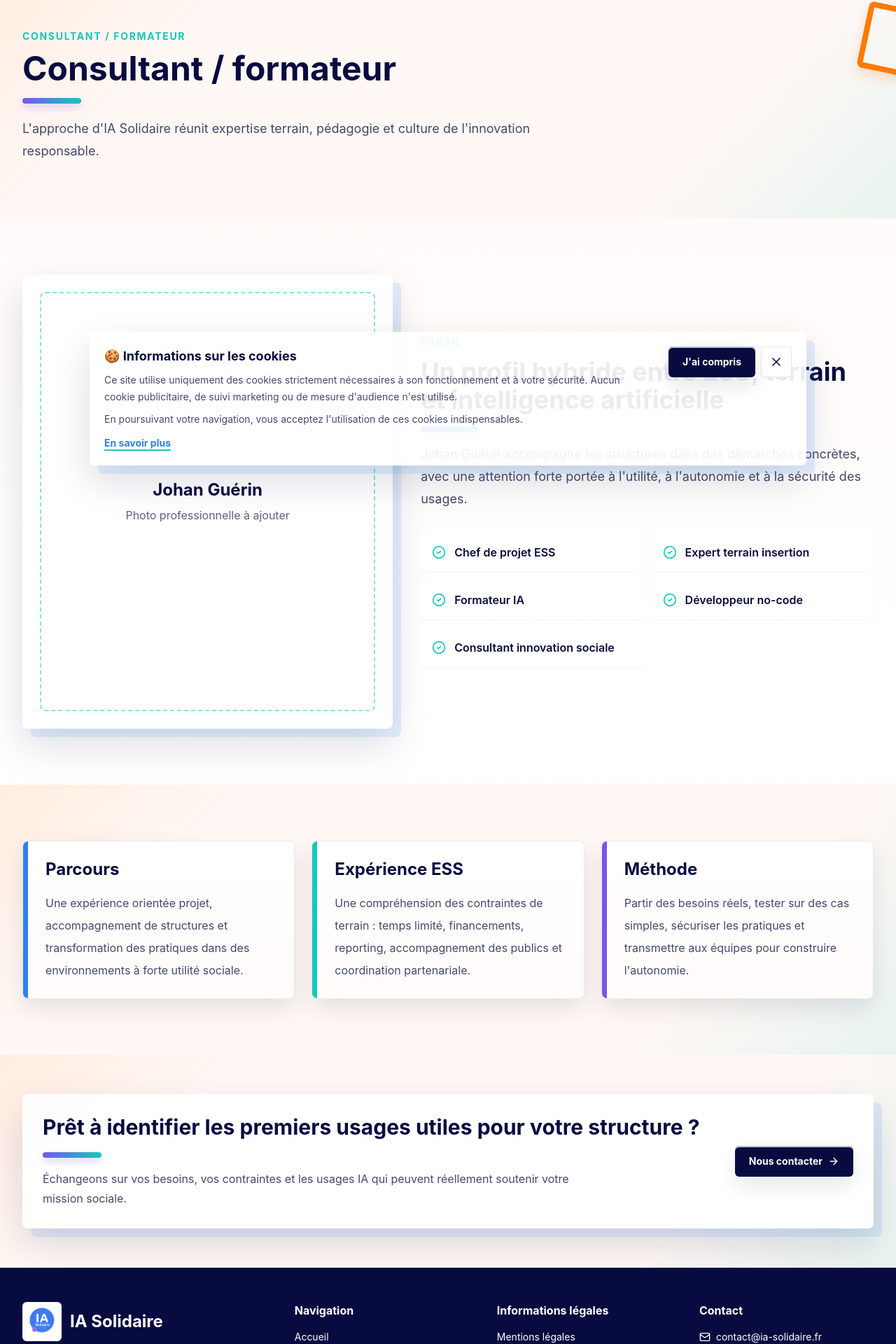
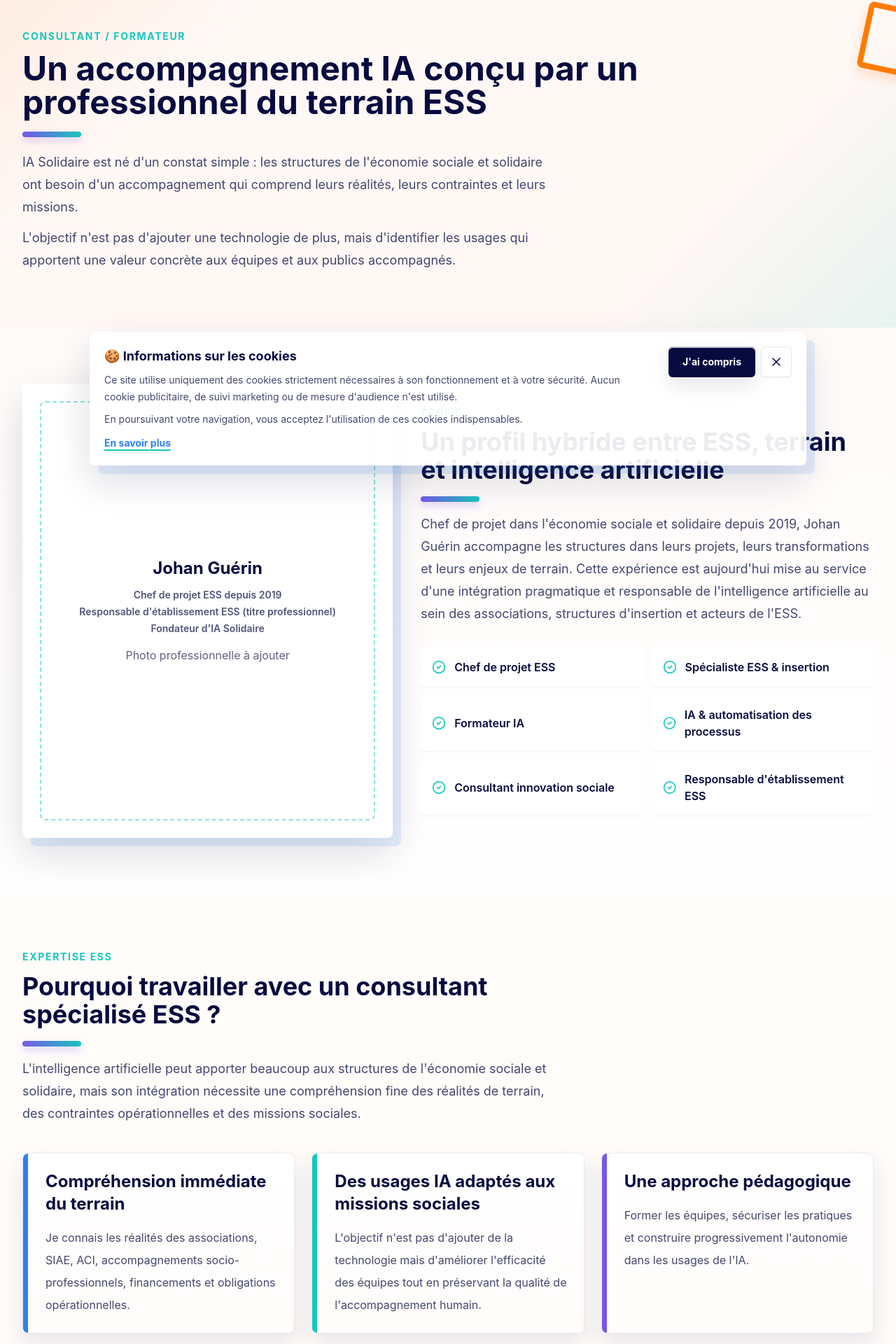
Before and after one commit to johanguerin19-prog/ia-solidaire, a Next.js app: page /consultant in a window 1280 px wide. Shown: the part 119-2039 px from the top of the page at 70% size. Built offline with nearby package versions, Linux system fonts and the light colour scheme.

Commit message:
Renforcer le positionnement de la page consultant

```diff
--- a/app/consultant/page.tsx
+++ b/app/consultant/page.tsx
@@ -16,8 +16,19 @@
     <>
       <PageHero
         eyebrow="Consultant / formateur"
-        title="Consultant / formateur"
-        description="L'approche d'IA Solidaire réunit expertise terrain, pédagogie et culture de l'innovation responsable."
+        title="Un accompagnement IA conçu par un professionnel du terrain ESS"
+        description={
+          <>
+            IA Solidaire est né d'un constat simple : les structures de
+            l'économie sociale et solidaire ont besoin d'un accompagnement qui
+            comprend leurs réalités, leurs contraintes et leurs missions.
+            <span className="mt-3 block">
+              L'objectif n'est pas d'ajouter une technologie de plus, mais
+              d'identifier les usages qui apportent une valeur concrète aux
+              équipes et aux publics accompagnés.
+            </span>
+          </>
+        }
       />
 
       <section className="py-16 sm:py-20">
@@ -26,7 +37,12 @@
             <div className="flex aspect-[4/5] items-center justify-center rounded-lg border-2 border-dashed border-secondary/50 bg-white text-center">
               <div>
                 <p className="font-display text-2xl font-bold text-ink">Johan Guérin</p>
-                <p className="mt-2 text-ink/65">Photo professionnelle à ajouter</p>
+                <div className="mt-3 space-y-1 text-sm font-semibold text-ink/70">
+                  <p>Chef de projet ESS depuis 2019</p>
+                  <p>Responsable d'établissement ESS (titre professionnel)</p>
+                  <p>Fondateur d'IA Solidaire</p>
+                </div>
+                <p className="mt-4 text-ink/65">Photo professionnelle à ajouter</p>
               </div>
             </div>
           </div>
@@ -34,15 +50,16 @@
             <SectionHeader
               eyebrow="Profil"
               title="Un profil hybride entre ESS, terrain et intelligence artificielle"
-              description="Johan Guérin accompagne les structures dans des démarches concrètes, avec une attention forte portée à l'utilité, à l'autonomie et à la sécurité des usages."
+              description="Chef de projet dans l'économie sociale et solidaire depuis 2019, Johan Guérin accompagne les structures dans leurs projets, leurs transformations et leurs enjeux de terrain. Cette expérience est aujourd'hui mise au service d'une intégration pragmatique et responsable de l'intelligence artificielle au sein des associations, structures d'insertion et acteurs de l'ESS."
             />
             <div className="mt-8 grid gap-3 sm:grid-cols-2">
               {[
                 "Chef de projet ESS",
-                "Expert terrain insertion",
+                "Spécialiste ESS & insertion",
                 "Formateur IA",
-                "Développeur no-code",
-                "Consultant innovation sociale"
+                "IA & automatisation des processus",
+                "Consultant innovation sociale",
+                "Responsable d'établissement ESS"
               ].map((item) => (
                 <div key={item} className="flex items-center gap-3 rounded-md bg-white p-4 font-semibold text-ink shadow-sm">
                   <CheckCircle2 aria-hidden="true" className="h-5 w-5 text-secondary" />
@@ -54,20 +71,51 @@
         </Container>
       </section>
 
+      <section className="bg-cream py-16 sm:py-20">
+        <Container>
+          <SectionHeader
+            eyebrow="Expertise ESS"
+            title="Pourquoi travailler avec un consultant spécialisé ESS ?"
+            description="L'intelligence artificielle peut apporter beaucoup aux structures de l'économie sociale et solidaire, mais son intégration nécessite une compréhension fine des réalités de terrain, des contraintes opérationnelles et des missions sociales."
+          />
+          <div className="mt-10 grid gap-6 lg:grid-cols-3">
+            {[
+              {
+                title: "Compréhension immédiate du terrain",
+                text: "Je connais les réalités des associations, SIAE, ACI, accompagnements socio-professionnels, financements et obligations opérationnelles."
+              },
+              {
+                title: "Des usages IA adaptés aux missions sociales",
+                text: "L'objectif n'est pas d'ajouter de la technologie mais d'améliorer l'efficacité des équipes tout en préservant la qualité de l'accompagnement humain."
+              },
+              {
+                title: "Une approche pédagogique",
+                text: "Former les équipes, sécuriser les pratiques et construire progressivement l'autonomie dans les usages de l'IA."
+              }
+            ].map((item) => (
+              <article key={item.title} className="premium-card rounded-lg p-6 pl-8">
+                <h2 className="font-display text-2xl font-bold text-ink">{item.title}</h2>
+                <p className="mt-4 leading-8 text-ink/75">{item.text}</p>
+              </article>
+            ))}
+          </div>
+        </Container>
+      </section>
+
       <section className="slide-surface py-16 sm:py-20">
         <Container className="grid gap-6 lg:grid-cols-3">
           {[
             {
               title: "Parcours",
-              text: "Une expérience orientée projet, accompagnement de structures et transformation des pratiques dans des environnements à forte utilité sociale."
+              text: "Plusieurs années d'expérience dans la gestion de projets, l'accompagnement de structures et la coordination d'actions à forte utilité sociale."
             },
             {
               title: "Expérience ESS",
-              text: "Une compréhension des contraintes de terrain : temps limité, financements, reporting, accompagnement des publics et coordination partenariale."
+              text: "Une connaissance approfondie des réalités associatives, de l'insertion par l'activité économique, des financements, des partenariats et des obligations de terrain."
             },
             {
               title: "Méthode",
-              text: "Partir des besoins réels, tester sur des cas simples, sécuriser les pratiques et transmettre aux équipes pour construire l'autonomie."
+              text: "Partir des besoins réels, expérimenter sur des cas concrets, sécuriser les usages et transmettre progressivement les compétences aux équipes."
             }
           ].map((item) => (
             <article key={item.title} className="premium-card rounded-lg p-6 pl-8">
@@ -78,7 +126,11 @@
         </Container>
       </section>
 
-      <CTASection />
+      <CTASection
+        title="Échangeons sur les enjeux de votre structure"
+        description="Discutons de vos besoins, de vos contraintes et des opportunités que l'intelligence artificielle peut réellement apporter à vos équipes."
+        buttonLabel="Prendre rendez-vous"
+      />
     </>
   );
 }
```
